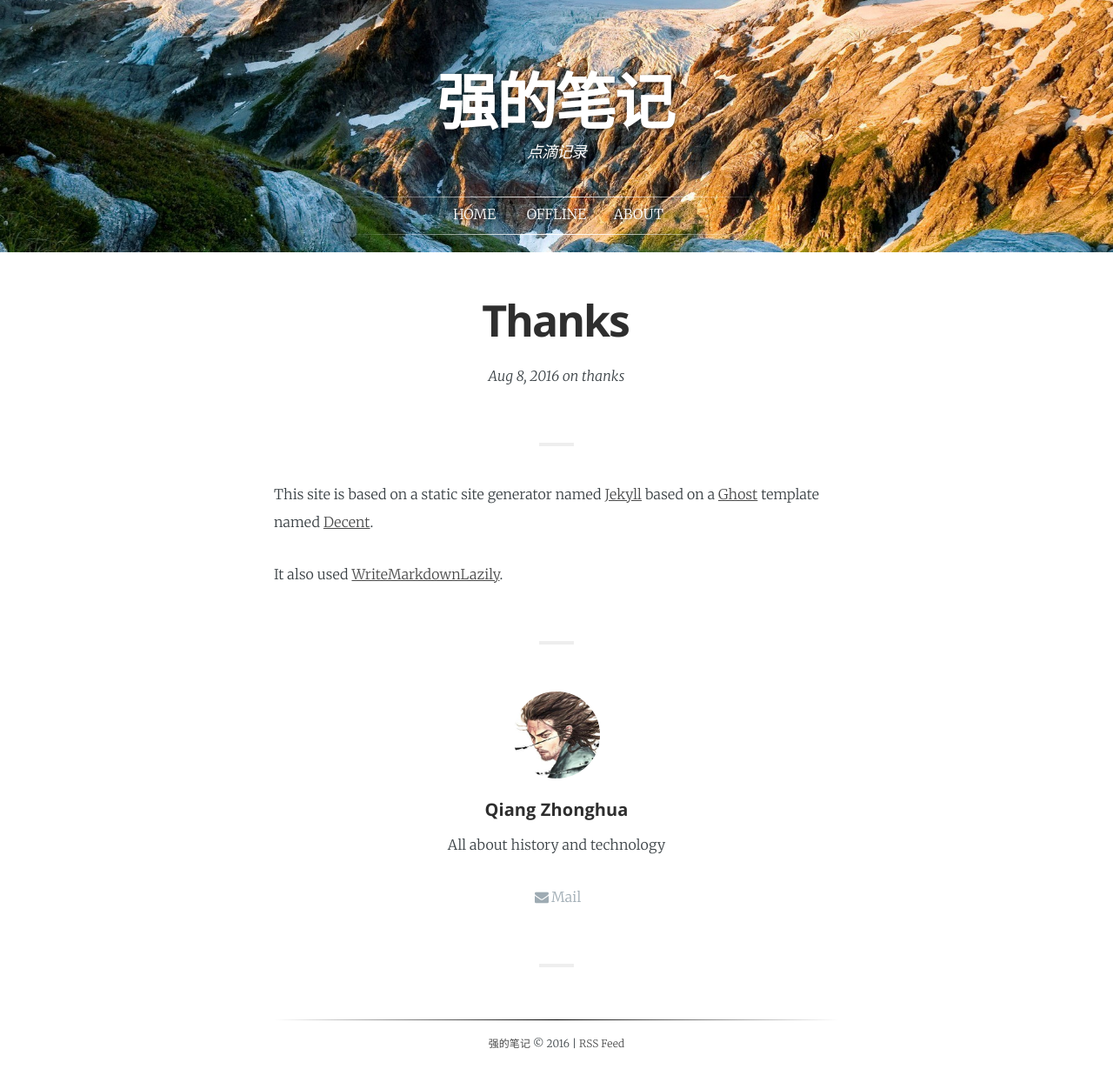
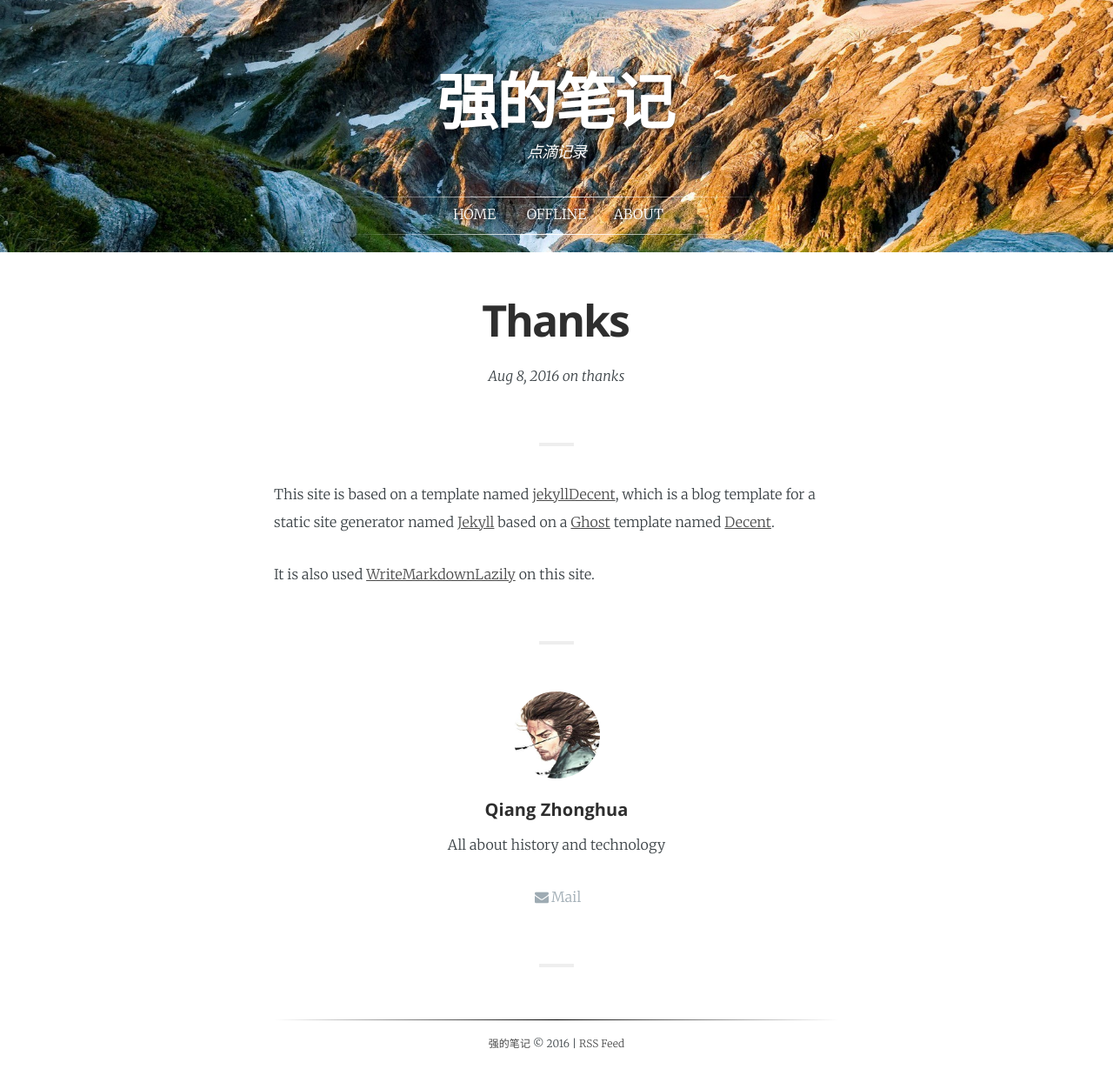
Before and after one commit to chinaq/blog, a Jekyll site: the page built from _posts/2016-08-08-Thanks.md, in a window 1280 px wide. Shown: the whole page at 87% size. Built offline with Jekyll 4.4.1, drawn with Linux system fonts in a browser that asks for light colours; some web fonts are replaced.

Commit message:
add reference

```diff
--- a/_posts/2016-08-08-Thanks.md
+++ b/_posts/2016-08-08-Thanks.md
@@ -10,6 +10,6 @@ author:            Qiang
 ---
 
 
-This site is based on a static site generator named [Jekyll](https://jekyllrb.com/docs/home/) based on a [Ghost](https://ghost.org) template named [Decent](https://github.com/serenader2014/decent).
+This site is based on a template named [jekyllDecent](https://github.com/jwillmer/jekyllDecent), which is a blog template for a static site generator named [Jekyll](https://jekyllrb.com/docs/home/) based on a [Ghost](https://ghost.org) template named [Decent](https://github.com/serenader2014/decent).
 
-It also used [WriteMarkdownLazily](https://github.com/laobie/WriteMarkdownLazily).
+It is also used [WriteMarkdownLazily](https://github.com/laobie/WriteMarkdownLazily) on this site.
```
